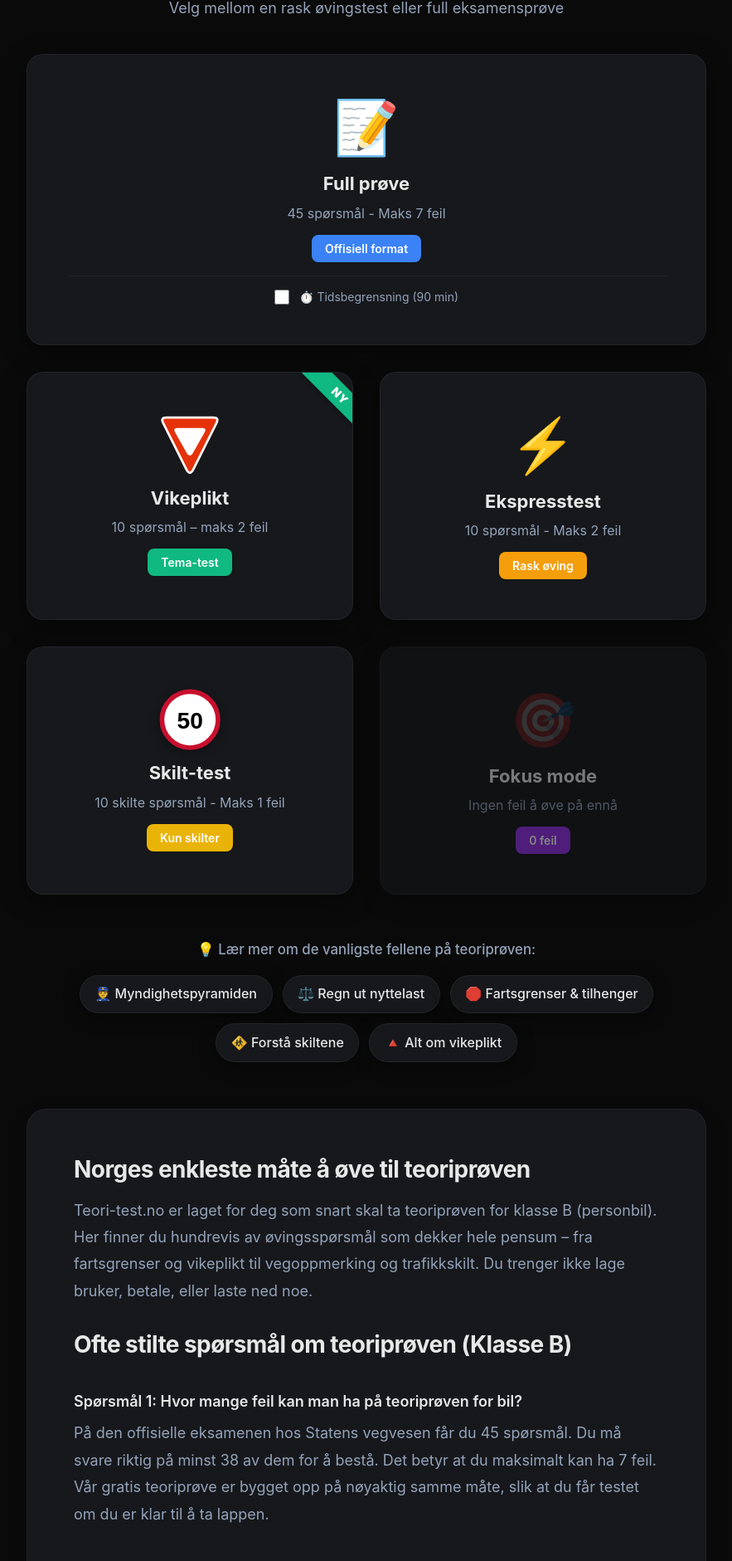
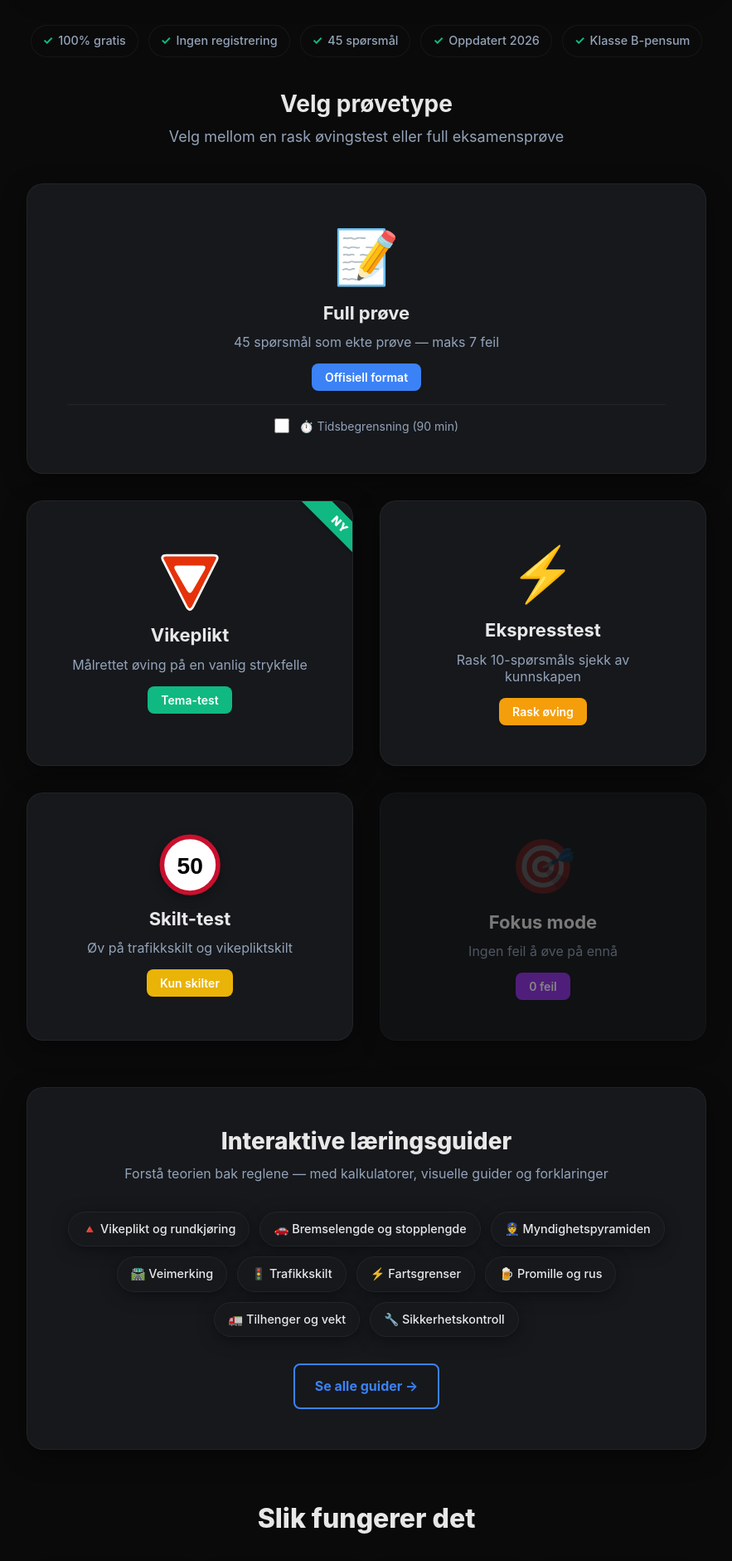
Before and after one commit to andrelindaas-tech/lappen-quiz-system, a React (Vite) app: page / in a window 1280 px wide. Shown: the part 870-2751 px from the top of the page at 83% size, without its empty margins (198-1081 px from the left). Built offline with nearby package versions, Linux system fonts and the light colour scheme; no server answers.

Commit message:
SEO, terminology, and UI enhancements for 2026

```diff
--- a/src/App.tsx
+++ b/src/App.tsx
@@ -140,7 +140,7 @@ export default function App() {
                         {/* Left: source & status */}
                         <div className="footer-meta">
                             <p className="footer-status">✓ Sist verifisert og oppdatert: Mai 2026</p>
-                            <p className="footer-source">Innholdet er basert på Statens vegvesens offisielle læreplan for førerkort klasse&nbsp;B.</p>
+                            <p className="footer-source">Innholdet er basert på Statens vegvesens temaliste for klasse B.</p>
                         </div>
 
                         {/* Right: links & copyright */}
--- a/src/components/StartScreen.tsx
+++ b/src/components/StartScreen.tsx
@@ -22,8 +22,8 @@ export default function StartScreen() {
     return (
         <div className="start-screen">
             <Helmet>
-                <title>Gratis teoriprøve klasse B 2026 | Teori-test.no</title>
-                <meta name="description" content="Øv gratis på teoriprøven for førerkort klasse B. 45 spørsmål i offisielt format — ingen registrering, ingen betaling." />
+                <title>Gratis teoriprøve klasse B 2026 – 45 spørsmål og fasit | Teori-test.no</title>
+                <meta name="description" content="Øv gratis til teoriprøven for klasse B. Ta full prøve med 45 spørsmål, vikeplikt-test, skilt-test og interaktive guider. Ingen registrering." />
                 <script type="application/ld+json">
                     {`
 {
@@ -98,9 +98,37 @@ export default function StartScreen() {
                     </div>
                     <div className="feature-item">
                         <img src="/norway-flag.svg" alt="Norsk flagg" style={{ height: '1.1rem', width: 'auto', verticalAlign: 'middle', borderRadius: '2px' }} />
-                        <span>Offisielt Pensum</span>
+                        <span>Basert på Statens vegvesens temaliste for klasse B</span>
                     </div>
                 </div>
+            </div>
+
+            <div className="trust-badges-row" style={{
+                display: 'flex',
+                flexWrap: 'wrap',
+                justifyContent: 'center',
+                gap: 'var(--spacing-sm)',
+                marginTop: '1.5rem',
+                marginBottom: '2.5rem'
+            }}>
+                {['100% gratis', 'Ingen registrering', '45 spørsmål', 'Oppdatert 2026', 'Klasse B-pensum'].map((text, i) => (
+                    <div key={i} style={{
+                        display: 'flex',
+                        alignItems: 'center',
+                        gap: '6px',
+                        backgroundColor: 'var(--color-bg-secondary)',
+                        padding: '6px 14px',
+                        borderRadius: '20px',
+                        fontSize: '0.9rem',
+                        color: 'var(--color-text-light)',
+                        border: '1px solid var(--color-border)',
+                        whiteSpace: 'nowrap',
+                        fontWeight: 500
+                    }}>
+                        <span style={{ color: 'var(--color-success)', fontWeight: 'bold' }}>✓</span>
+                        {text}
+                    </div>
+                ))}
             </div>
 
             <div id="mode-selection" className="mode-selection-header">
@@ -115,7 +143,7 @@ export default function StartScreen() {
                 >
                     <div className="mode-icon">📝</div>
                     <h2>Full prøve</h2>
-                    <p>45 spørsmål - Maks 7 feil</p>
+                    <p>45 spørsmål som ekte prøve — maks 7 feil</p>
                     <span className="mode-badge mode-badge-full">Offisiell format</span>
 
                     {/* Timer toggle checkbox */}
@@ -147,7 +175,7 @@ export default function StartScreen() {
                         <img src="/signs/vikeplikt.svg" alt="Vikeplikt" style={{ height: '4.4rem', width: 'auto', display: 'block', margin: '0 auto' }} />
                     </div>
                     <h2>Vikeplikt</h2>
-                    <p>10 spørsmål – maks 2 feil</p>
+                    <p>Målrettet øving på en vanlig strykfelle</p>
                     <span className="mode-badge" style={{ backgroundColor: 'var(--color-success)', color: 'white' }}>Tema-test</span>
                 </button>
 
@@ -157,7 +185,7 @@ export default function StartScreen() {
                 >
                     <div className="mode-icon">⚡️</div>
                     <h2>Ekspresstest</h2>
-                    <p>10 spørsmål - Maks 2 feil</p>
+                    <p>Rask 10-spørsmåls sjekk av kunnskapen</p>
                     <span className="mode-badge mode-badge-express">Rask øving</span>
                 </button>
 
@@ -171,7 +199,7 @@ export default function StartScreen() {
                         </div>
                     </div>
                     <h2>Skilt-test</h2>
-                    <p>10 skilte spørsmål - Maks 1 feil</p>
+                    <p>Øv på trafikkskilt og vikepliktskilt</p>
                     <span className="mode-badge mode-badge-skilt">Kun skilter</span>
                 </button>
 
@@ -185,42 +213,135 @@ export default function StartScreen() {
                     <p>
                         {fokusCount === 0
                             ? 'Ingen feil å øve på ennå'
-                            : `Øv på feil du har gjort`
+                            : 'Øv på spørsmål du har svart feil på'
                         }
                     </p>
                     <span className="mode-badge mode-badge-fokus">
                         {fokusCount === 0 ? '0 feil' : `${fokusCount} feil`}
                     </span>
                 </button>
+
             </div>
 
-            {/* Quick Links / Chips Layer */}
-            <div className="learning-resources-chips" style={{ marginTop: '3.5rem', marginBottom: '3rem', display: 'flex', flexDirection: 'column', alignItems: 'center' }}>
-                <h3 style={{ fontSize: '1.05rem', fontWeight: '500', color: 'var(--color-text-light)', marginBottom: '1.25rem' }}>
-                    💡 Lær mer om de vanligste fellene på teoriprøven:
-                </h3>
-                <div style={{ display: 'flex', flexWrap: 'wrap', gap: '0.75rem', justifyContent: 'center', maxWidth: '700px' }}>
-                    <Link to="/laeringsressurser/myndighetspyramiden" className="theory-chip">
-                        👮 Myndighetspyramiden
-                    </Link>
-                    <Link to="/laeringsressurser/vognkort-vekter" className="theory-chip">
-                        ⚖️ Regn ut nyttelast
-                    </Link>
-                    <Link to="/laeringsressurser/fartsgrenser" className="theory-chip">
-                        🛑 Fartsgrenser & tilhenger
-                    </Link>
-                    <Link to="/laeringsressurser/skilt" className="theory-chip">
-                        🚸 Forstå skiltene
-                    </Link>
-                    <Link to="/laeringsressurser/vikeplikt" className="theory-chip">
-                        🔺 Alt om vikeplikt
-                    </Link>
+            <div className="theory-full-width-tile" style={{
+                marginTop: '3.5rem',
+                marginBottom: '3rem',
+                backgroundColor: 'var(--color-bg)',
+                borderRadius: 'var(--radius-lg)',
+                padding: '3rem',
+                border: '1px solid var(--color-border)',
+                boxShadow: 'var(--shadow-md)',
+                display: 'flex',
+                flexDirection: 'column',
+                alignItems: 'center',
+                textAlign: 'center'
+            }}>
+                <h2 style={{ fontSize: '1.75rem', fontWeight: '800', marginBottom: '0.5rem' }}>Interaktive læringsguider</h2>
+                <p style={{ color: 'var(--color-text-light)', marginBottom: '2rem', maxWidth: '600px' }}>
+                    Forstå teorien bak reglene — med kalkulatorer, visuelle guider og forklaringer
+                </p>
+
+                <div style={{
+                    display: 'flex',
+                    flexWrap: 'wrap',
+                    gap: '12px',
+                    justifyContent: 'center',
+                    marginBottom: '2rem'
+                }}>
+                    {[
+                        { label: '🔺 Vikeplikt og rundkjøring', path: '/laeringsressurser/vikeplikt' },
+                        { label: '🚗 Bremselengde og stopplengde', path: '/laeringsressurser/bremselengde' },
+                        { label: '👮 Myndighetspyramiden', path: '/laeringsressurser/myndighetspyramiden' },
+                        { label: '🛣️ Veimerking', path: '/laeringsressurser/veimerking' },
+                        { label: '🚦 Trafikkskilt', path: '/laeringsressurser/skilt' },
+                        { label: '⚡ Fartsgrenser', path: '/laeringsressurser/fartsgrenser' },
+                        { label: '🍺 Promille og rus', path: '/laeringsressurser/promille' },
+                        { label: '🚛 Tilhenger og vekt', path: '/laeringsressurser/tilhenger' },
+                        { label: '🔧 Sikkerhetskontroll', path: '/laeringsressurser/sikkerhetskontroll' }
+                    ].map((topic, i) => (
+                        <Link
+                            key={i}
+                            to={topic.path}
+                            className="theory-chip"
+                            style={{
+                                backgroundColor: 'var(--color-bg)',
+                                padding: '8px 16px',
+                                fontSize: '0.9rem'
+                            }}
+                        >
+                            {topic.label}
+                        </Link>
+                    ))}
                 </div>
+
+                <Link
+                    to="/laeringsressurser"
+                    className="cta-button"
+                    style={{
+                        fontSize: '1rem',
+                        padding: '12px 24px',
+                        backgroundColor: 'transparent',
+                        border: '2px solid var(--color-primary)',
+                        color: 'var(--color-primary)',
+                        fontWeight: '700',
+                        textDecoration: 'none',
+                        borderRadius: '8px'
+                    }}
+                >
+                    Se alle guider →
+                </Link>
             </div>
+            <section className="how-it-works" style={{
+                marginTop: '4rem',
+                marginBottom: '4rem',
+                padding: '0 20px'
+            }}>
+                <h2 style={{ textAlign: 'center', marginBottom: '3rem', fontSize: '2rem', fontWeight: '800' }}>Slik fungerer det</h2>
+                <div className="how-it-works-grid">
+                    {[
+                        { icon: '📋', title: 'Velg prøve eller tema', desc: 'Full prøve, tematest eller interaktiv guide' },
+                        { icon: '✏️', title: 'Svar på spørsmål', desc: '45 spørsmål som ekte teoriprøve' },
+                        { icon: '💡', title: 'Se fasit og forklaring', desc: 'Forstå hvorfor svaret er riktig eller feil' },
+                        { icon: '🎯', title: 'Øv på feilene dine', desc: 'Fokus mode husker hva du bør øve mer på' }
+                    ].map((step, i) => (
+                        <div key={i} style={{
+                            backgroundColor: 'var(--color-bg)',
+                            padding: '2rem',
+                            borderRadius: 'var(--radius-lg)',
+                            border: '1px solid var(--color-border)',
+                            boxShadow: 'var(--shadow-md)',
+                            display: 'flex',
+                            flexDirection: 'column',
+                            alignItems: 'center',
+                            textAlign: 'center',
+                            position: 'relative'
+                        }}>
+                            <div style={{
+                                position: 'absolute',
+                                top: '-15px',
+                                left: '20px',
+                                backgroundColor: 'var(--color-primary)',
+                                color: '#fff',
+                                width: '30px',
+                                height: '30px',
+                                borderRadius: '50%',
+                                display: 'flex',
+                                alignItems: 'center',
+                                justifyContent: 'center',
+                                fontWeight: 'bold',
+                                fontSize: '0.9rem'
+                            }}>{i + 1}</div>
+                            <div style={{ fontSize: '2.5rem', marginBottom: '1rem' }}>{step.icon}</div>
+                            <h3 style={{ fontSize: '1.2rem', fontWeight: '700', marginBottom: '0.5rem' }}>{step.title}</h3>
+                            <p style={{ color: 'var(--color-text-light)', fontSize: '0.95rem', lineHeight: '1.5', margin: 0 }}>{step.desc}</p>
+                        </div>
+                    ))}
+                </div>
+            </section>
 
             {/* SEO Content Section */}
             <div className="seo-section">
-                <h2>Norges enkleste måte å øve til teoriprøven</h2>
+                <h2>Om Teori-test.no</h2>
                 <p>
                     Teori-test.no er laget for deg som snart skal ta teoriprøven for klasse B (personbil). Her finner du hundrevis av øvingsspørsmål som dekker hele pensum – fra fartsgrenser og vikeplikt til vegoppmerking og trafikkskilt. Du trenger ikke lage bruker, betale, eller laste ned noe.
                 </p>
```
Also changed, not shown: index.html (+6 -6 lines), src/index.css (+32 -0 lines).
